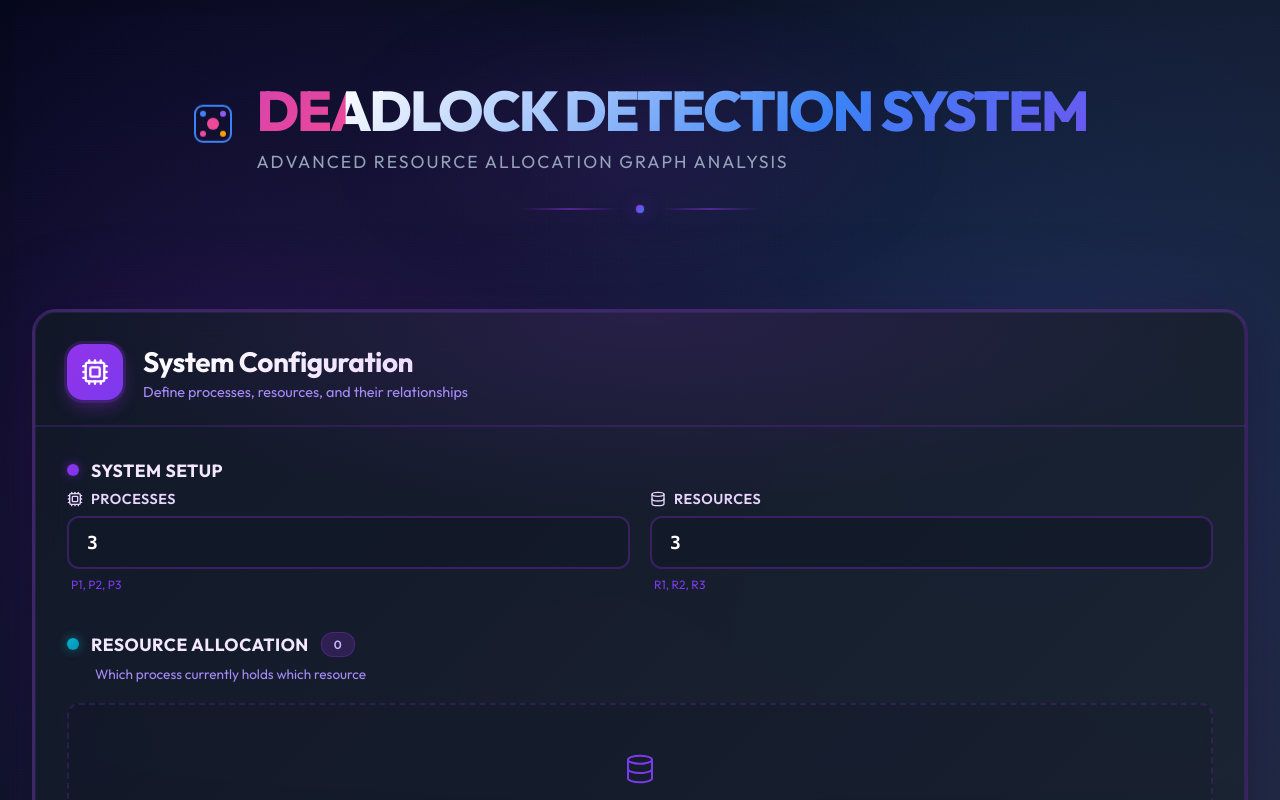
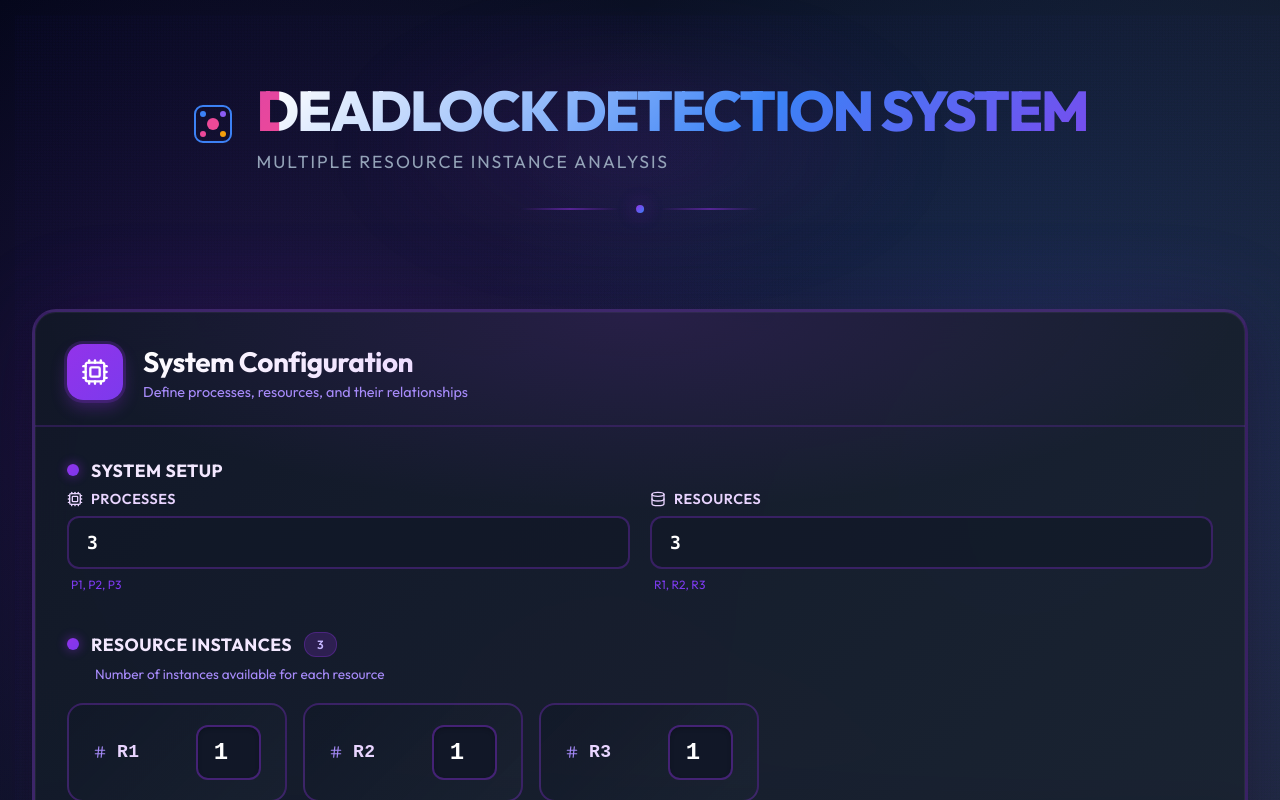
Before and after one commit to manasa030606/Deadlock-Detection-System, a React (Create React App) app: page / in a window 1280 px wide. Shown: the top 800 px of the page. Built offline with nearby package versions, Linux system fonts and the light colour scheme.

Commit message:
adding instances

```diff
--- a/src/App.js
+++ b/src/App.js
@@ -8,6 +8,7 @@ import './App.css';
 function App() {
   const [numProcesses, setNumProcesses] = useState(3);
   const [numResources, setNumResources] = useState(3);
+  const [resourceInstances, setResourceInstances] = useState({ 'R1': 1, 'R2': 1, 'R3': 1 });
   const [allocation, setAllocation] = useState([]);
   const [request, setRequest] = useState([]);
   const [result, setResult] = useState(null);
@@ -24,28 +25,42 @@ function App() {
 
   const handleNumResourcesChange = (value) => {
     setNumResources(value);
+    const newInstances = {};
+    for (let i = 1; i <= value; i++) {
+      const rKey = `R${i}`;
+      newInstances[rKey] = resourceInstances[rKey] || 1;
+    }
+    setResourceInstances(newInstances);
     setAllocation([]);
     setRequest([]);
     setResult(null);
   };
 
+  const handleResourceInstanceChange = (resource, instances) => {
+    setResourceInstances({
+      ...resourceInstances,
+      [resource]: parseInt(instances) || 1
+    });
+    setResult(null);
+  };
+
   const handleAddAllocation = () => {
-    setAllocation([...allocation, { process: processes[0], resource: resources[0] }]);
+    setAllocation([...allocation, { process: processes[0], resource: resources[0], instances: 1 }]);
   };
 
   const handleAddRequest = () => {
-    setRequest([...request, { process: processes[0], resource: resources[0] }]);
+    setRequest([...request, { process: processes[0], resource: resources[0], instances: 1 }]);
   };
 
   const handleUpdateAllocation = (index, field, value) => {
     const newAllocation = [...allocation];
-    newAllocation[index][field] = value;
+    newAllocation[index][field] = field === 'instances' ? parseInt(value) || 1 : value;
     setAllocation(newAllocation);
   };
 
   const handleUpdateRequest = (index, field, value) => {
     const newRequest = [...request];
-    newRequest[index][field] = value;
+    newRequest[index][field] = field === 'instances' ? parseInt(value) || 1 : value;
     setRequest(newRequest);
   };
 
@@ -58,7 +73,7 @@ function App() {
   };
 
   const handleDetect = () => {
-    const detectionResult = detectDeadlock(processes, resources, allocation, request);
+    const detectionResult = detectDeadlock(processes, resources, resourceInstances, allocation, request);
     setResult(detectionResult);
   };
 
@@ -66,6 +81,7 @@ function App() {
     const example = getExampleScenario();
     setNumProcesses(example.numProcesses);
     setNumResources(example.numResources);
+    setResourceInstances(example.resourceInstances);
     setAllocation(example.allocation);
     setRequest(example.request);
     setResult(null);
@@ -75,6 +91,7 @@ function App() {
     const example = getSafeScenario();
     setNumProcesses(example.numProcesses);
     setNumResources(example.numResources);
+    setResourceInstances(example.resourceInstances);
     setAllocation(example.allocation);
     setRequest(example.request);
     setResult(null);
@@ -116,7 +133,7 @@ function App() {
             </div>
             <div>
               <h1 className="app-title">DEADLOCK DETECTION SYSTEM</h1>
-              <p className="app-subtitle">Advanced Resource Allocation Graph Analysis</p>
+              <p className="app-subtitle">Multiple Resource Instance Analysis</p>
             </div>
           </div>
           <div className="header-decoration">
@@ -131,10 +148,12 @@ function App() {
             <InputForm
               numProcesses={numProcesses}
               numResources={numResources}
+              resourceInstances={resourceInstances}
               allocation={allocation}
               request={request}
               onNumProcessesChange={handleNumProcessesChange}
               onNumResourcesChange={handleNumResourcesChange}
+              onResourceInstanceChange={handleResourceInstanceChange}
               onAddAllocation={handleAddAllocation}
               onAddRequest={handleAddRequest}
               onUpdateAllocation={handleUpdateAllocation}
@@ -158,8 +177,6 @@ function App() {
             <Result result={result} />
           </div>
         )}
-
-
       </div>
     </div>
   );
--- a/src/components/GraphView.css
+++ b/src/components/GraphView.css
@@ -74,6 +74,7 @@
     opacity: 0;
     transform: scale(0.95);
   }
+
   to {
     opacity: 1;
     transform: scale(1);
@@ -82,28 +83,36 @@
 
 /* SVG Node Animations */
 .node-safe {
-  animation: nodeAppear 0.5s ease-out;
+  animation: nodeAppear 0.6s cubic-bezier(0.34, 1.56, 0.64, 1) both;
+  transform-box: fill-box;
+  transform-origin: center;
 }
 
 .node-deadlocked {
-  animation: nodeAppear 0.5s ease-out, nodePulse 2s ease-in-out infinite;
+  animation: nodeAppear 0.6s cubic-bezier(0.34, 1.56, 0.64, 1) both;
+  transform-box: fill-box;
+  transform-origin: center;
 }
 
 @keyframes nodeAppear {
   from {
     opacity: 0;
-    transform: scale(0);
+    transform: scale(0) translateY(20px);
   }
+
   to {
     opacity: 1;
-    transform: scale(1);
+    transform: scale(1) translateY(0);
   }
 }
 
 @keyframes nodePulse {
-  0%, 100% {
+
+  0%,
+  100% {
     opacity: 1;
   }
+
   50% {
     opacity: 0.7;
   }
@@ -111,36 +120,40 @@
 
 .glow-ring {
   animation: glowPulse 2s ease-in-out infinite;
+  transform-box: fill-box;
+  transform-origin: center;
 }
 
 @keyframes glowPulse {
-  0%, 100% {
+
+  0%,
+  100% {
     opacity: 0.2;
     transform: scale(1);
   }
+
   50% {
-    opacity: 0.5;
-    transform: scale(1.1);
+    opacity: 0.6;
+    transform: scale(1.15);
   }
 }
 
 /* Edge Animations */
 .edge-normal {
-  animation: edgeFadeIn 0.8s ease-out;
+  animation: edgeFadeIn 0.8s ease-out both;
 }
 
 .edge-cycle {
-  animation: edgeFadeIn 0.8s ease-out;
+  animation: edgeFadeIn 0.8s ease-out both;
 }
 
 @keyframes edgeFadeIn {
   from {
     opacity: 0;
-    stroke-dashoffset: 100;
   }
+
   to {
     opacity: 1;
-    stroke-dashoffset: 0;
   }
 }
 
@@ -220,9 +233,12 @@
 }
 
 @keyframes legendPulse {
-  0%, 100% {
+
+  0%,
+  100% {
     opacity: 1;
   }
+
   50% {
     opacity: 0.5;
   }
@@ -246,9 +262,12 @@
 }
 
 @keyframes float {
-  0%, 100% {
+
+  0%,
+  100% {
     transform: translateY(0px);
   }
+
   50% {
     transform: translateY(-10px);
   }
--- a/src/components/InputForm.css
+++ b/src/components/InputForm.css
@@ -1,4 +1,4 @@
-/* InputForm Styles - Neo-brutalist Design */
+/* InputForm Styles - Neo-brutalist Design with Resource Instances */
 
 .input-form {
   background: linear-gradient(135deg, rgba(17, 24, 39, 0.95) 0%, rgba(31, 41, 55, 0.95) 100%);
@@ -197,6 +197,101 @@
   padding: 0 0.25rem;
 }
 
+/* Resource Instances Grid */
+.instances-grid {
+  display: flex;
+  flex-wrap: wrap;
+  gap: 1rem;
+  margin-bottom: 1rem;
+}
+
+.instance-item {
+  flex: 1;
+  min-width: 180px;
+  max-width: 220px;
+  display: flex;
+  align-items: center;
+  justify-content: space-between;
+  gap: 1rem;
+  padding: 1.25rem 1.5rem;
+  background: linear-gradient(135deg, rgba(17, 24, 39, 0.6) 0%, rgba(31, 41, 55, 0.4) 100%);
+  border: 2px solid rgba(147, 51, 234, 0.3);
+  border-radius: 16px;
+  transition: all 0.3s cubic-bezier(0.4, 0, 0.2, 1);
+  position: relative;
+  overflow: hidden;
+}
+
+.instance-item::before {
+  content: '';
+  position: absolute;
+  left: 0;
+  top: 0;
+  bottom: 0;
+  width: 4px;
+  background: linear-gradient(180deg, #9333ea 0%, #7c3aed 100%);
+  opacity: 0;
+  transition: opacity 0.3s ease;
+}
+
+.instance-item:hover {
+  border-color: rgba(147, 51, 234, 0.6);
+  background: linear-gradient(135deg, rgba(17, 24, 39, 0.8) 0%, rgba(31, 41, 55, 0.6) 100%);
+  transform: translateY(-3px);
+  box-shadow: 0 8px 20px rgba(147, 51, 234, 0.25);
+}
+
+.instance-item:hover::before {
+  opacity: 1;
+}
+
+.instance-label {
+  display: flex;
+  align-items: center;
+  gap: 0.625rem;
+  color: #e9d5ff;
+  font-size: 1.125rem;
+  font-weight: 700;
+  text-transform: uppercase;
+  font-family: 'SF Mono', monospace;
+  letter-spacing: 0.5px;
+  flex: 1;
+}
+
+.instance-label svg {
+  color: #a78bfa;
+}
+
+.instance-input {
+  width: 65px;
+  padding: 0.75rem 0.875rem;
+  background: rgba(17, 24, 39, 0.9);
+  border: 2px solid rgba(147, 51, 234, 0.4);
+  border-radius: 12px;
+  color: #fff;
+  font-size: 1.5rem;
+  font-weight: 700;
+  font-family: 'SF Mono', monospace;
+  text-align: center;
+  transition: all 0.2s ease;
+  box-shadow: inset 0 2px 4px rgba(0, 0, 0, 0.2);
+}
+
+.instance-input:hover {
+  border-color: rgba(147, 51, 234, 0.6);
+  background: rgba(17, 24, 39, 1);
+}
+
+.instance-input:focus {
+  outline: none;
+  border-color: #9333ea;
+  background: rgba(17, 24, 39, 1);
+  box-shadow:
+    inset 0 2px 4px rgba(0, 0, 0, 0.2),
+    0 0 0 4px rgba(147, 51, 234, 0.2);
+  transform: scale(1.05);
+}
+
 .items-list {
   margin-bottom: 1rem;
 }
@@ -249,7 +344,7 @@
   flex: 1;
   display: flex;
   align-items: center;
-  gap: 1rem;
+  gap: 0.75rem;
 }
 
 .select-field {
@@ -269,6 +364,26 @@
   background-repeat: no-repeat;
   background-position: right 1rem center;
   padding-right: 2.5rem;
+}
+
+.instances-input {
+  width: 70px;
+  padding: 0.75rem 0.5rem;
+  background: rgba(17, 24, 39, 0.8);
+  border: 2px solid rgba(147, 51, 234, 0.4);
+  border-radius: 10px;
+  color: #fff;
+  font-size: 1.125rem;
+  font-weight: 700;
+  font-family: 'SF Mono', monospace;
+  text-align: center;
+  transition: all 0.2s ease;
+}
+
+.instances-input:focus {
+  outline: none;
+  border-color: #9333ea;
+  box-shadow: 0 0 0 3px rgba(147, 51, 234, 0.2);
 }
 
 .process-select {
@@ -296,16 +411,17 @@
 }
 
 .arrow-indicator {
-  font-size: 0.75rem;
+  font-size: 0.7rem;
   color: #7c3aed;
   font-weight: 600;
   text-transform: uppercase;
   letter-spacing: 0.5px;
-  padding: 0.375rem 0.75rem;
+  padding: 0.375rem 0.625rem;
   background: rgba(147, 51, 234, 0.1);
   border-radius: 6px;
   border: 1px solid rgba(147, 51, 234, 0.2);
   white-space: nowrap;
+  flex-shrink: 0;
 }
 
 .btn-icon {
@@ -489,6 +605,10 @@
     grid-template-columns: 1fr;
   }
 
+  .instances-grid {
+    grid-template-columns: repeat(auto-fill, minmax(120px, 1fr));
+  }
+
   .action-grid {
     grid-template-columns: 1fr;
   }
@@ -496,4 +616,12 @@
   .form-body {
     padding: 1.5rem;
   }
+
+  .item-selects {
+    flex-wrap: wrap;
+  }
+
+  .instances-input {
+    width: 60px;
+  }
 }
--- a/src/components/InputForm.jsx
+++ b/src/components/InputForm.jsx
@@ -1,14 +1,16 @@
 import React from 'react';
-import { Plus, Trash2, Cpu, Database, Play } from 'lucide-react';
+import { Plus, Trash2, Cpu, Database, Play, Hash } from 'lucide-react';
 import './InputForm.css';
 
 const InputForm = ({
   numProcesses,
   numResources,
+  resourceInstances,
   allocation,
   request,
   onNumProcessesChange,
   onNumResourcesChange,
+  onResourceInstanceChange,
   onAddAllocation,
   onAddRequest,
   onUpdateAllocation,
@@ -80,6 +82,35 @@ const InputForm = ({
           </div>
         </div>
 
+        {/* Resource Instances */}
+        <div className="section">
+          <div className="section-title">
+            <span className="title-dot"></span>
+            Resource Instances
+            <span className="badge">{resources.length}</span>
+          </div>
+          <p className="section-desc">Number of instances available for each resource</p>
+
+          <div className="instances-grid">
+            {resources.map(r => (
+              <div key={r} className="instance-item">
+                <div className="instance-label">
+                  <Hash size={14} />
+                  {r}
+                </div>
+                <input
+                  type="number"
+                  min="1"
+                  max="10"
+                  value={resourceInstances[r] || 1}
+                  onChange={(e) => onResourceInstanceChange(r, e.target.value)}
+                  className="instance-input"
+                />
+              </div>
+            ))}
+          </div>
+        </div>
+
         {/* Allocation Section */}
         <div className="section">
           <div className="section-title">
@@ -87,7 +118,7 @@ const InputForm = ({
             Resource Allocation
             <span className="badge">{allocation.length}</span>
           </div>
-          <p className="section-desc">Which process currently holds which resource</p>
+          <p className="section-desc">Which process holds which resources and how many</p>
 
           <div className="items-list">
             {allocation.length === 0 ? (
@@ -111,6 +142,16 @@ const InputForm = ({
                     </select>
 
                     <div className="arrow-indicator">holds</div>
+
+                    <input
+                      type="number"
+                      min="1"
+                      max={resourceInstances[alloc.resource] || 1}
+                      value={alloc.instances || 1}
+                      onChange={(e) => onUpdateAllocation(idx, 'instances', e.target.value)}
+                      className="instances-input"
+                      title="Number of instances"
+                    />
 
                     <select
                       value={alloc.resource}
@@ -148,7 +189,7 @@ const InputForm = ({
             Resource Requests
             <span className="badge">{request.length}</span>
           </div>
-          <p className="section-desc">Which process is waiting for which resource</p>
+          <p className="section-desc">Which process needs which resources and how many</p>
 
           <div className="items-list">
             {request.length === 0 ? (
@@ -171,7 +212,17 @@ const InputForm = ({
                       ))}
                     </select>
 
-                    <div className="arrow-indicator">requests</div>
+                    <div className="arrow-indicator">needs</div>
+
+                    <input
+                      type="number"
+                      min="1"
+                      max={resourceInstances[req.resource] || 1}
+                      value={req.instances || 1}
+                      onChange={(e) => onUpdateRequest(idx, 'instances', e.target.value)}
+                      className="instances-input"
+                      title="Number of instances"
+                    />
 
                     <select
                       value={req.resource}
--- a/src/utils/deadlockAlgorithm.js
+++ b/src/utils/deadlockAlgorithm.js
@@ -1,109 +1,170 @@
 /**
- * Deadlock Detection Algorithm
- * Uses Depth-First Search (DFS) to detect cycles in Resource Allocation Graph
+ * Deadlock Detection Algorithm with Resource Instances
+ * Uses matrix-based detection for multiple resource instances
  */
 
-export const detectDeadlock = (processes, resources, allocation, request) => {
+export const detectDeadlock = (processes, resources, resourceInstances, allocation, request) => {
   const n = processes.length;
   const m = resources.length;
 
-  // Build adjacency list representation of the graph
-  const graph = {};
-  const inDegree = {};
+  // Build Available, Allocation, and Request matrices
+  const Available = {};
+  const Allocated = {};
+  const Requested = {};
 
-  // Initialize graph nodes
-  [...processes, ...resources].forEach(node => {
-    graph[node] = [];
-    inDegree[node] = 0;
+  // Initialize available instances for each resource
+  resources.forEach(r => {
+    Available[r] = resourceInstances[r] || 1;
   });
 
-  // Build edges array for visualization
+  // Initialize allocation and request matrices
+  processes.forEach(p => {
+    Allocated[p] = {};
+    Requested[p] = {};
+    resources.forEach(r => {
+      Allocated[p][r] = 0;
+      Requested[p][r] = 0;
+    });
+  });
+
+  // Fill allocation matrix and update available
+  allocation.forEach(({ process, resource, instances }) => {
+    const allocAmount = instances || 1;
+    Allocated[process][resource] += allocAmount;
+    Available[resource] -= allocAmount;
+  });
+
+  // Fill request matrix
+  request.forEach(({ process, resource, instances }) => {
+    const reqAmount = instances || 1;
+    Requested[process][resource] += reqAmount;
+  });
+
+  // Build edges for visualization
   const edges = [];
-
-  // Allocation edges: Resource → Process (resource is allocated to process)
-  allocation.forEach(({ process, resource }) => {
-    graph[resource].push(process);
-    inDegree[process]++;
+  allocation.forEach(({ process, resource, instances }) => {
     edges.push({
       from: resource,
       to: process,
       type: 'allocation',
-      label: 'holds'
+      label: `holds ${instances || 1}`,
+      instances: instances || 1
     });
   });
 
-  // Request edges: Process → Resource (process requests resource)
-  request.forEach(({ process, resource }) => {
-    graph[process].push(resource);
-    inDegree[resource]++;
+  request.forEach(({ process, resource, instances }) => {
     edges.push({
       from: process,
       to: resource,
       type: 'request',
-      label: 'requests'
+      label: `needs ${instances || 1}`,
+      instances: instances || 1
     });
   });
 
-  // Cycle detection using DFS
-  const visited = {};
-  const recStack = {};
-  let cycleFound = false;
-  let cyclePath = [];
+  // Deadlock detection using Banker's Algorithm approach
+  const Work = { ...Available };
+  const Finish = {};
+  processes.forEach(p => Finish[p] = false);
 
-  const dfs = (node, path) => {
-    visited[node] = true;
-    recStack[node] = true;
-    path.push(node);
+  let deadlockedProcesses = [];
+  let foundProcess = true;
 
-    if (graph[node]) {
-      for (let neighbor of graph[node]) {
-        if (!visited[neighbor]) {
-          if (dfs(neighbor, [...path])) {
-            return true;
+  // Try to find processes that can complete
+  while (foundProcess) {
+    foundProcess = false;
+
+    for (let p of processes) {
+      if (!Finish[p]) {
+        // Check if this process can get all requested resources
+        let canFinish = true;
+        for (let r of resources) {
+          if (Requested[p][r] > Work[r]) {
+            canFinish = false;
+            break;
           }
-        } else if (recStack[neighbor]) {
-          // Cycle detected!
-          const cycleStartIndex = path.indexOf(neighbor);
-          cyclePath = path.slice(cycleStartIndex);
-          cyclePath.push(neighbor); // Complete the cycle
-          return true;
         }
-      }
-    }
 
-    recStack[node] = false;
-    return false;
-  };
+        if (canFinish) {
+          // Process can finish, release its resources
+          Finish[p] = true;
+          foundProcess = true;
 
-  // Check for cycles starting from each unvisited node
-  for (let node in graph) {
-    if (!visited[node]) {
-      if (dfs(node, [])) {
-        cycleFound = true;
-        break;
+          for (let r of resources) {
+            Work[r] += Allocated[p][r];
+          }
+        }
       }
     }
   }
 
-  // Extract deadlocked processes from cycle
-  const deadlockedProcesses = cycleFound
-    ? [...new Set(cyclePath.filter(node => processes.includes(node)))]
-    : [];
+  // Processes that couldn't finish are deadlocked
+  processes.forEach(p => {
+    if (!Finish[p]) {
+      deadlockedProcesses.push(p);
+    }
+  });
 
-  // Extract deadlocked resources from cycle
-  const deadlockedResources = cycleFound
-    ? [...new Set(cyclePath.filter(node => resources.includes(node)))]
-    : [];
+  const hasDeadlock = deadlockedProcesses.length > 0;
+
+  // Find deadlocked resources (resources held by deadlocked processes)
+  const deadlockedResources = [];
+  if (hasDeadlock) {
+    resources.forEach(r => {
+      for (let p of deadlockedProcesses) {
+        if (Allocated[p][r] > 0) {
+          if (!deadlockedResources.includes(r)) {
+            deadlockedResources.push(r);
+          }
+        }
+      }
+    });
+  }
+
+  // Build cycle path for visualization
+  let cyclePath = [];
+  if (hasDeadlock) {
+    deadlockedProcesses.forEach(p => {
+      cyclePath.push(p);
+      for (let r of resources) {
+        if (Requested[p][r] > 0) {
+          cyclePath.push(r);
+          break;
+        }
+      }
+    });
+    if (cyclePath.length > 0) {
+      cyclePath.push(cyclePath[0]);
+    }
+  }
+
+  // Build graph for visualization
+  const graph = {};
+  [...processes, ...resources].forEach(node => {
+    graph[node] = [];
+  });
+
+  allocation.forEach(({ process, resource }) => {
+    graph[resource].push(process);
+  });
+
+  request.forEach(({ process, resource }) => {
+    graph[process].push(resource);
+  });
 
   return {
-    hasDeadlock: cycleFound,
+    hasDeadlock,
     deadlockedProcesses,
     deadlockedResources,
     cyclePath,
     edges,
     graph,
     allProcesses: processes,
-    allResources: resources
+    allResources: resources,
+    Available,
+    Allocated,
+    Requested,
+    resourceInstances
   };
 };
 
@@ -112,19 +173,22 @@ export const detectDeadlock = (processes, resources, allocation, request) => {
  */
 export const getExampleScenario = () => {
   return {
-    numProcesses: 4,
-    numResources: 4,
+    numProcesses: 3,
+    numResources: 3,
+    resourceInstances: {
+      'R1': 1,
+      'R2': 1,
+      'R3': 1
+    },
     allocation: [
-      { process: 'P1', resource: 'R1' },
-      { process: 'P2', resource: 'R2' },
-      { process: 'P3', resource: 'R3' },
-      { process: 'P4', resource: 'R4' }
+      { process: 'P1', resource: 'R1', instances: 1 },
+      { process: 'P2', resource: 'R2', instances: 1 },
+      { process: 'P3', resource: 'R3', instances: 1 }
     ],
     request: [
-      { process: 'P1', resource: 'R2' },
-      { process: 'P2', resource: 'R3' },
-      { process: 'P3', resource: 'R4' },
-      { process: 'P4', resource: 'R1' }
+      { process: 'P1', resource: 'R2', instances: 1 },
+      { process: 'P2', resource: 'R3', instances: 1 },
+      { process: 'P3', resource: 'R1', instances: 1 }
     ]
   };
 };
@@ -135,13 +199,18 @@ export const getExampleScenario = () => {
 export const getSafeScenario = () => {
   return {
     numProcesses: 3,
-    numResources: 3,
+    numResources: 2,
+    resourceInstances: {
+      'R1': 3,
+      'R2': 2
+    },
     allocation: [
-      { process: 'P1', resource: 'R1' },
-      { process: 'P2', resource: 'R2' }
+      { process: 'P1', resource: 'R1', instances: 1 },
+      { process: 'P2', resource: 'R2', instances: 1 }
     ],
     request: [
-      { process: 'P3', resource: 'R3' }
+      { process: 'P1', resource: 'R2', instances: 1 },
+      { process: 'P3', resource: 'R1', instances: 1 }
     ]
   };
 };
```
Also changed, not shown: src/components/GraphView.jsx (+46 -6 lines).
